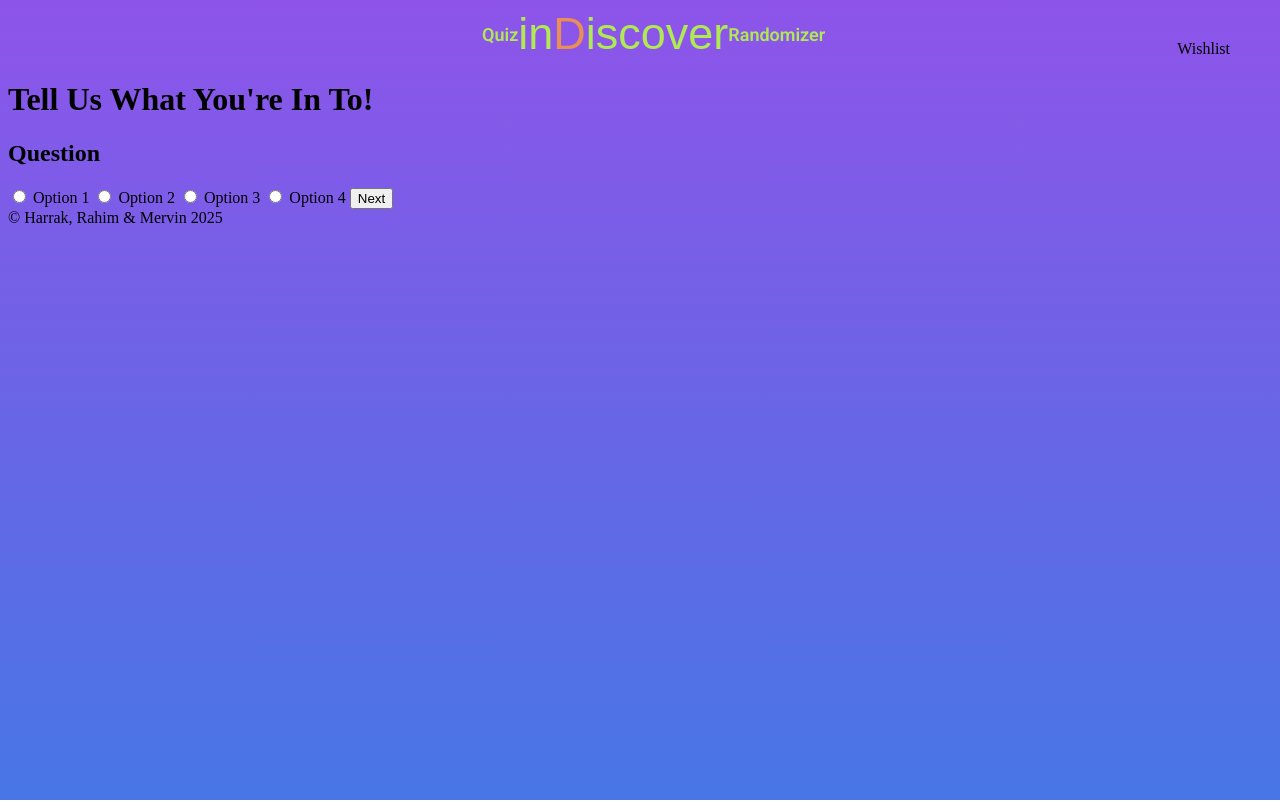
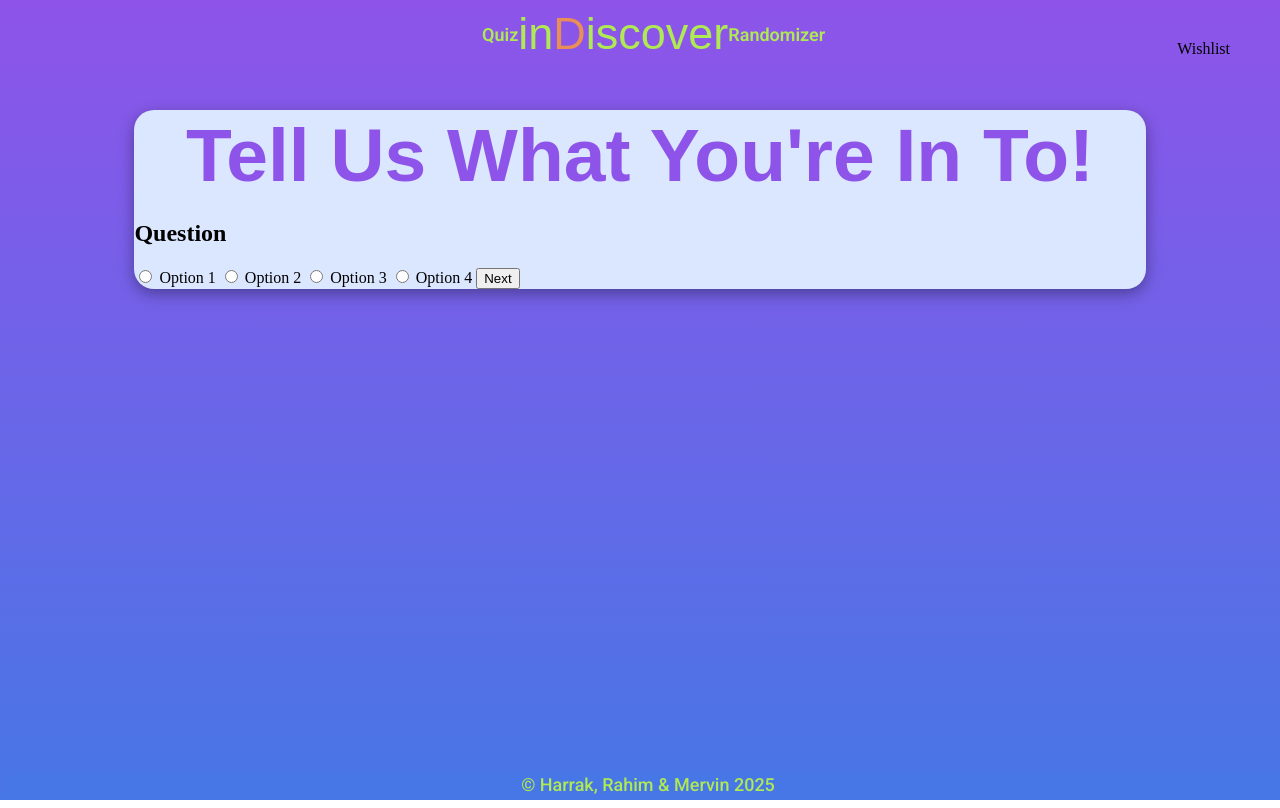
Before and after one commit to Nour4896/inDiscovery, a plain HTML site: page quiz.html in a window 1280 px wide. Drawn offline with Linux system fonts and the light colour scheme; a web font is replaced by a local one.

Commit message:
began styling quiz page

```diff
--- a/quiz.html
+++ b/quiz.html
@@ -15,9 +15,9 @@
                 <p class="navlink"><a class="navlink"href="randomizer.html">Randomizer</a></p>
         </div>
         <main>
-            <h1>Tell Us What You're In To!</h1>
-            <section>
-                <h2>Question</h2>
+            <section class="main">
+                <h1 class="quiz_title">Tell Us What You're In To!</h1>
+                <h2 class="quiz_question">Question</h2>
                 <form>
                     <input type="radio" id="" name="question1" value="">
                     <label for="">Option 1</label>
@@ -31,5 +31,5 @@
                 </form>
             </section>
         </main>
-        <footer>&copy; Harrak, Rahim & Mervin 2025</footer>
+        <footer class="footer">&copy; Harrak, Rahim & Mervin 2025</footer>
     </body>
--- a/styles.css
+++ b/styles.css
@@ -181,3 +181,16 @@ body {
     margin: 15px auto;
     cursor: pointer;
 }
+
+.quiz_title {
+    font-family: var(--main-font);
+    color: var(--primary-color);
+    font-size: 75px;
+    text-align: center;
+    margin: 0;
+    line-height: 90px;
+}
+
+.quiz_question {
+
+}
```
